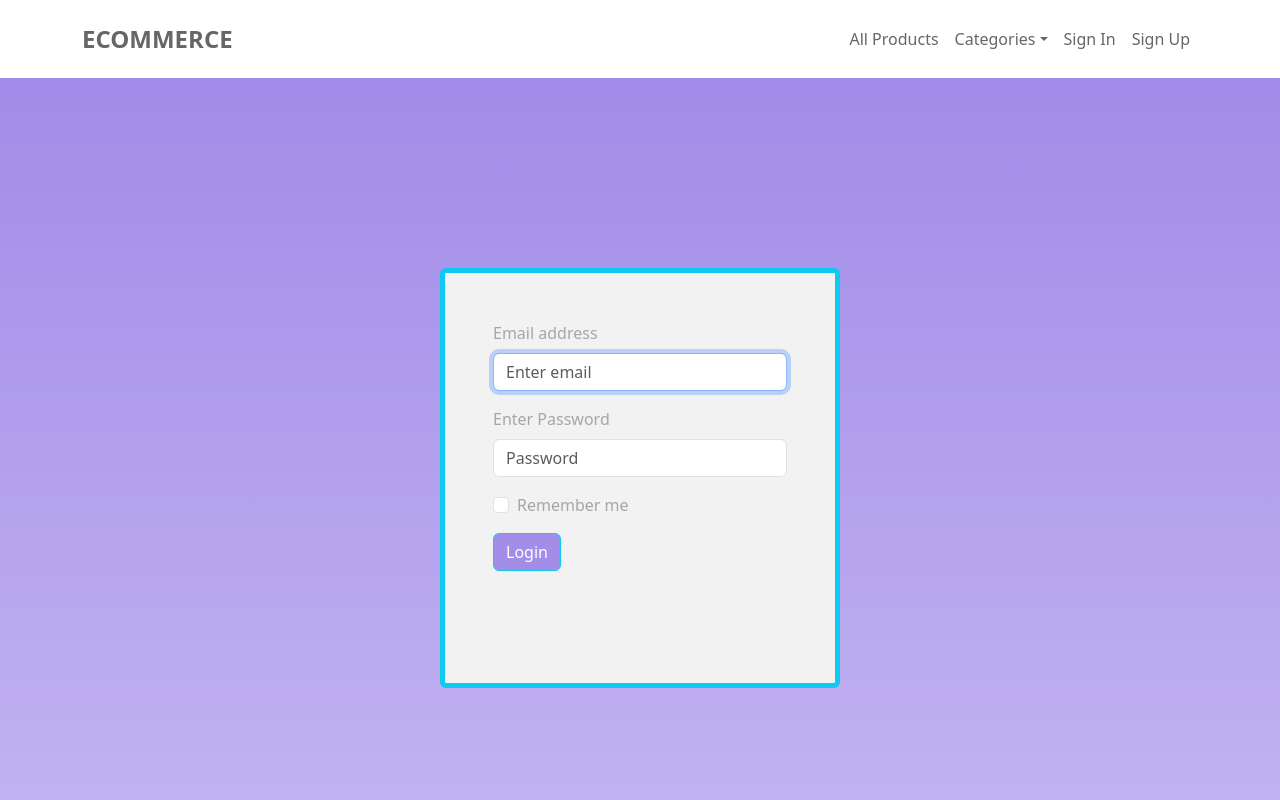
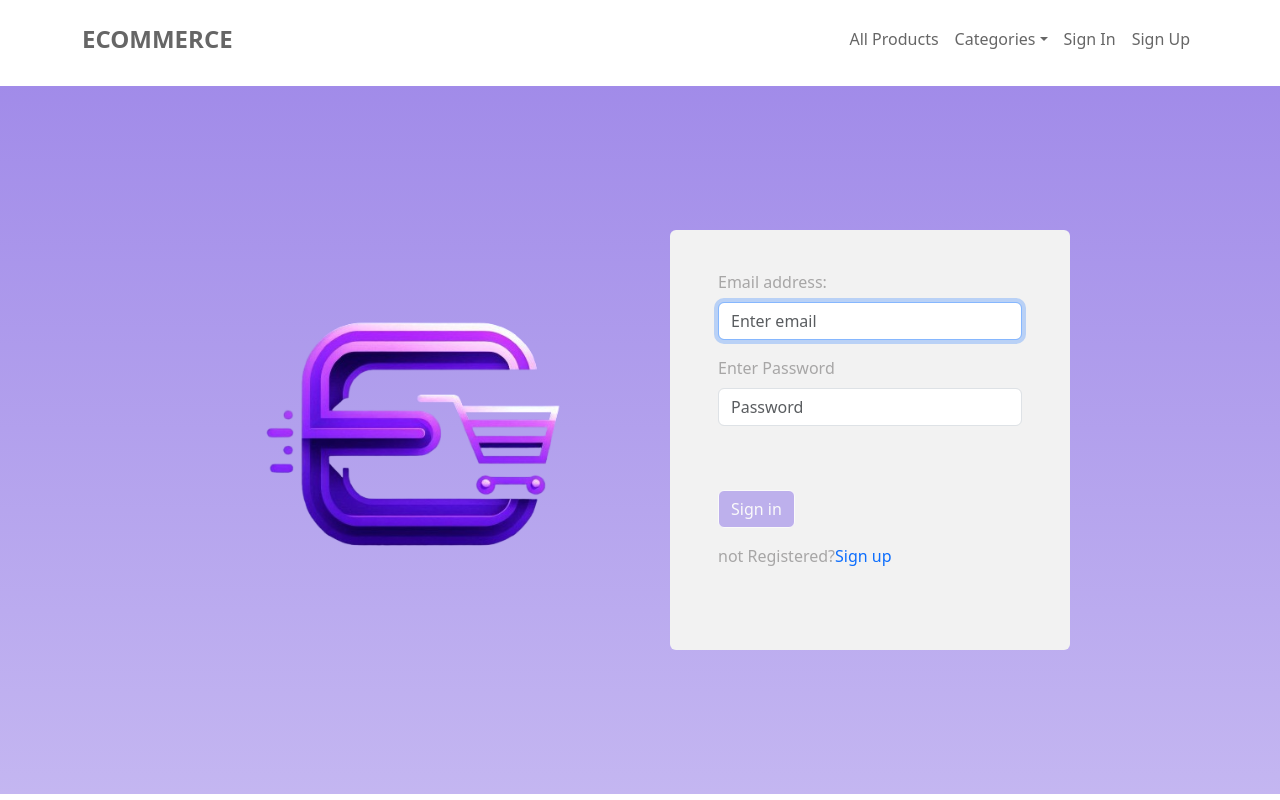
Before and after one commit to Jbuenoss/Ecommerce-Frontend, a React (Vite) app in the folder Ecommerce/: page /login in a window 1280 px wide. Shown: the top 800 px of the page. Built offline with nearby package versions, Linux system fonts and the light colour scheme.

Commit message:
login screen update

```diff
--- a/Ecommerce/src/routes/Login.jsx
+++ b/Ecommerce/src/routes/Login.jsx
@@ -1,7 +1,22 @@
+//hooks
 import { useState, useRef, useEffect } from 'react';
-
+//bootstrap
 import Button from 'react-bootstrap/Button';
 import Form from 'react-bootstrap/Form';
+import Row from 'react-bootstrap/Row';
+import Col from 'react-bootstrap/Col';
+//css and image
+import './style.css';
+import logo from '../assets/Ecommerce_rigth-removebg-preview.png'
+//axios
+import axios from '../api/axios';
+//icons
+import { FaInfoCircle } from "react-icons/fa";
+import { FaCheck } from "react-icons/fa";
+import { FaTimes } from "react-icons/fa";
+//react-router
+import { Link } from 'react-router-dom';
+
 
 import './style.css';
 
@@ -62,15 +77,34 @@ function Login() {
 
     //vh: viewport
     return (
-        <div className='d-flex align-items-center justify-content-center vh-100 background'>
+        <>
+        {sucess ? (
+            <section>
+                <p>Sucess Sign up!</p>
+                <p>Main Page</p>
+                <a href='#'>Sign in</a>
+            </section>
+        ) : (
 
+            <section className='d-flex align-items-center justify-content-center background my-sm-2 py-sm-5'>
+                <div className='py-sm-5'>
+                    <Row className='pb-5 pt-sm-5'>
+                        <Col className='me-2 d-flex align-items-center justify-content-center'>
+                            <img src={logo} className='img-ctm'></img>
+                        </Col>
+                        <Col className='ms-2 d-flex align-items-center justify-content-center'>
+                            <Form className='px-5 pt-4 pb-2 rounded background-form'
+                                id='border-size' >
                                 {/* for display the error */}
                                 <p ref={errorRef} className={errorMsg ? "errmsg" : "offscream"} aria-live="assertive">{errorMsg}</p>
+                                <Form.Group className="mb-3" controlId="Email-info">
+                                    <Form.Label>
+                                        Email address:
+                                        <span className={validName ? 'valid' : 'hide'}><FaCheck /></span>
+                                        <span className={validName || !user ? 'hide' : 'invalid'}><FaTimes /></span>
+                                    </Form.Label>
 
-            <Form className='border p-5 border-info rounded background-form' id='border-size'>
-                <Form.Group className="mb-3" controlId="Email-info">
-                    <Form.Label htmlFor='username'>Email address</Form.Label>
-                    <Form.Control type="email" id='username'
+                                    <Form.Control type="email"
                                         ref={userRef}
                                         autoComplete='off'
                                         onChange={(e) => setUser(e.target.value)}
@@ -80,22 +114,55 @@ function Login() {
                                         onFocus={() => setUserFocus(true)}
                                         onBlur={() => setUserFocus(false)}
                                         placeholder="Enter email" />
+                                    <p id='uidnote' className={userFocus && user && !validName ? "instructions" : "offscreen"}>
+                                        <FaInfoCircle />
+                                        4 to 24 characteres<br />
+                                        must begin with a letter<br />
+                                        Letters, numbers, undescores, hyphens allowed.
+                                    </p>
                                 </Form.Group>
 
                                 <Form.Group className="mb-3" controlId="Password-info">
-                    <Form.Label>Enter Password</Form.Label>
-                    <Form.Control type="password" placeholder="Password" />
+                                    <Form.Label>
+                                        Enter Password
+                                        <span className={validPassword ? 'valid' : 'hide'}><FaCheck /></span>
+                                        <span className={validPassword || !password ? 'hide' : 'invalid'}><FaTimes /></span>
+                                    </Form.Label>
+
+                                    <Form.Control type="password"
+                                        placeholder="Password"
+                                        onChange={(e) => setPassword(e.target.value)}
+                                        required
+                                        aria-invalid={validPassword ? 'false' : 'true'}
+                                        aria-describedby='pwdnote'
+                                        onFocus={() => setPasswordFocus(true)}
+                                        onBlur={() => setPasswordFocus(false)} />
+                                    <p id='pwdnote' className={passwordFocus && password && !validPassword ? "instructions" : "offscreen"}>
+                                        <FaInfoCircle />
+                                        8 to 24 characteres<br />
+                                        must include uppercase and lowercase letters, a number and special
+                                        character.<br />
+                                    </p>
                                 </Form.Group>
 
-                <Form.Group className="mb-3" controlId="formBasicCheckbox">
-                    <Form.Check type="checkbox" label="Remember me" />
-                </Form.Group>
+                                <Button variant=""
+                                    id='text-color-white'
+                                    className="mb-3 mt-5"
+                                    type="submit"
+                                    disabled={!validName || !validPassword || !validMatch}>
+                                    Sign in
+                                </Button>
+                                <p>
+                                    not Registered?<Link to='/register'>Sign up</Link>
+                                </p>
+                            </Form>
+                        </Col>
+                    </Row>
+                </div>
 
-                <Button variant="info" id='text-color-white' type="submit">
-                    Login
-                </Button>
-            </Form>
-        </div>
+            </section>
+        )}
+    </>
     );
 
 }
```
Lines whose indentation alone changed are shown as unchanged.
